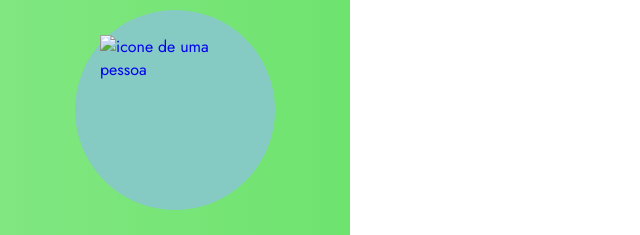
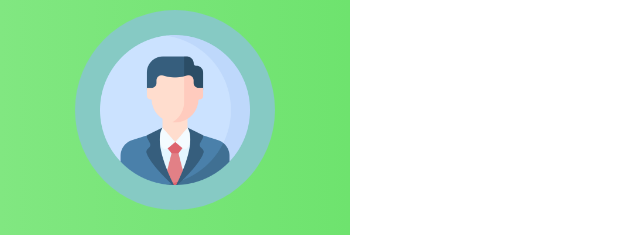
Before and after one commit to DouglasEvertonTech/MenuLateral, a plain HTML site: page index.html in a window 1280 px wide. Shown: the top 235 px of the page, without its empty margins (0-640 px from the left). Drawn offline with Linux system fonts and the light colour scheme; the site is published under a folder, as on GitHub Pages, so addresses that start at the root find nothing.

Commit message:
Update index.html

```diff
--- a/index.html
+++ b/index.html
@@ -11,7 +11,7 @@
 	<body>
 		<div class="barra-lateral">
 			<a href='#' class="image-camp">
-				<img src="/icon.png" alt="icone de uma pessoa" id="icon" />
+				<img src="./icon.png" alt="icone de uma pessoa" id="icon" />
 			</a>
 
 			<nav class="links-barra-lateral">
```
